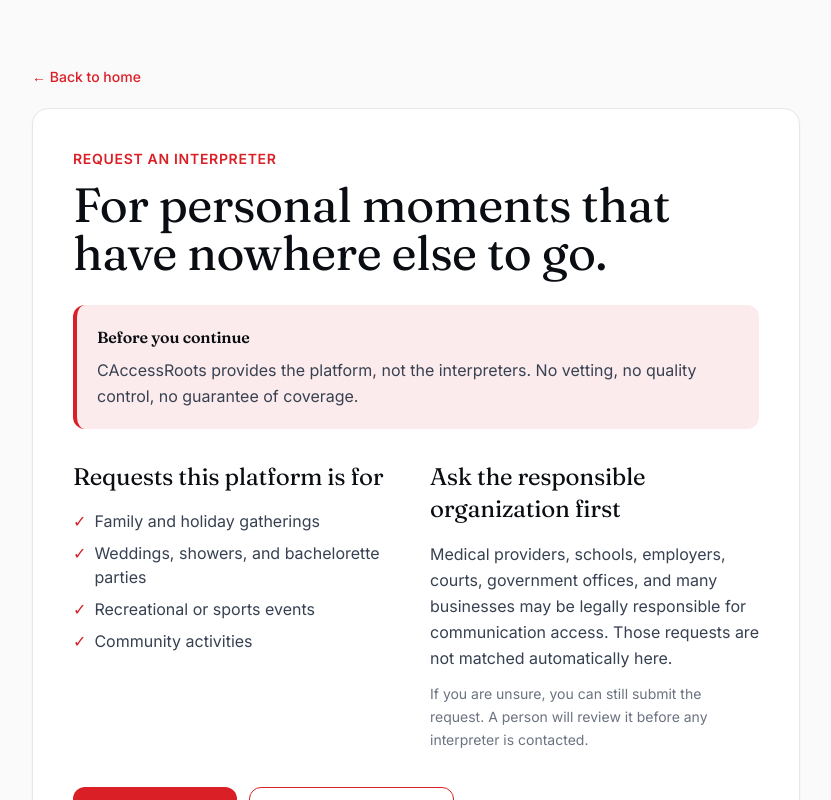
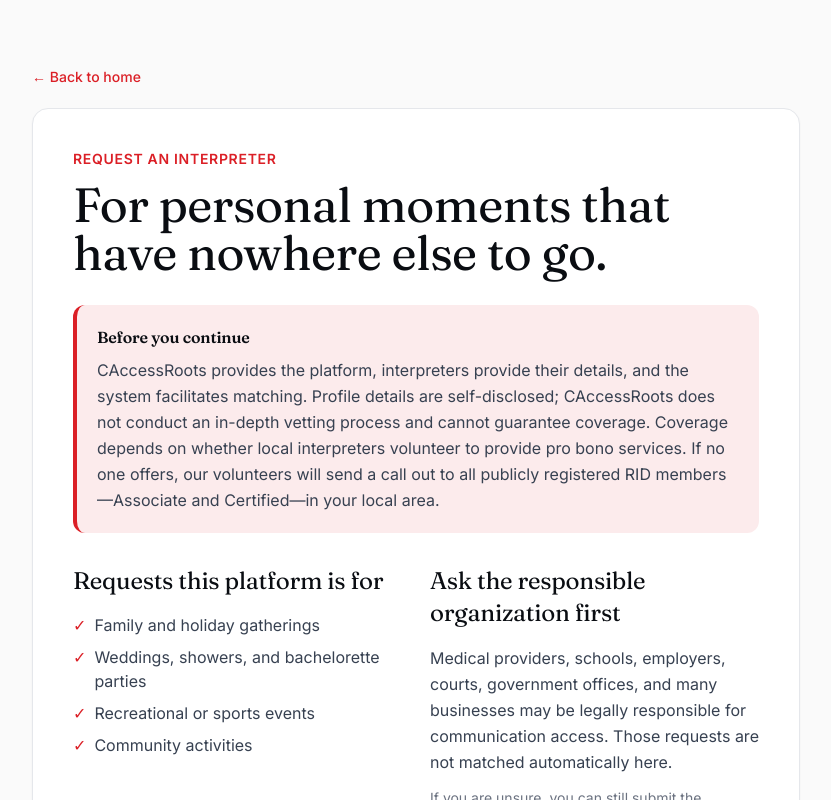
Before and after one commit to koregan-ad/caccessroots, a Next.js app: page /request in a window 1280 px wide. Shown: the top 800 px of the page, without its empty margins (224-1055 px from the left). Built offline with nearby package versions, Linux system fonts and the light colour scheme.

Commit message:
Update platform disclaimer wording

```diff
--- a/src/app/request/page.tsx
+++ b/src/app/request/page.tsx
@@ -28,8 +28,13 @@ export default function RequestInterpreterPage() {
               Before you continue
             </h2>
             <p className="mt-2 leading-relaxed text-[#374151]">
-              CAccessRoots provides the platform, not the interpreters. No
-              vetting, no quality control, no guarantee of coverage.
+             CAccessRoots provides the platform, interpreters provide their details, and
+             the system facilitates matching. Profile details are self-disclosed;
+             CAccessRoots does not conduct an in-depth vetting process and cannot
+             guarantee coverage. Coverage depends on whether local interpreters volunteer
+             to provide pro bono services. If no one offers, our volunteers will send a
+             call out to all publicly registered RID members—Associate and Certified—in
+             your local area.
             </p>
           </div>
 
```
